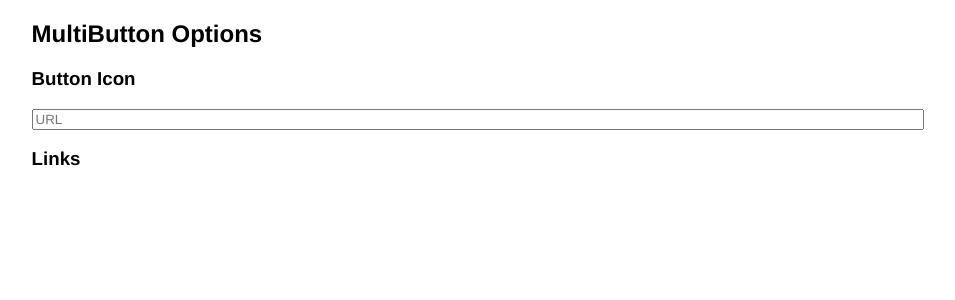
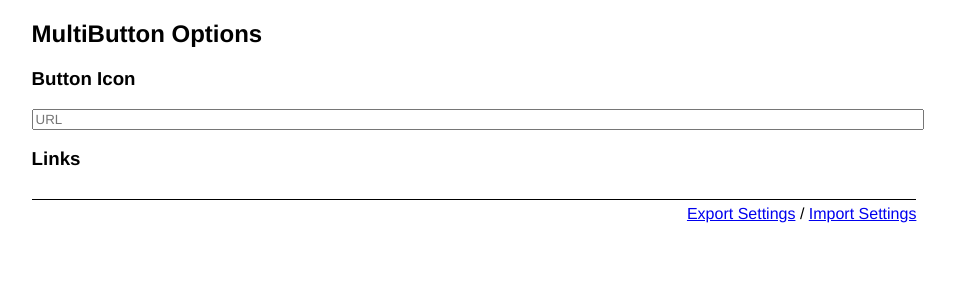
Before and after one commit to GChristensen/multibutton, a Jekyll site: the page addon/ui/options.html, which Jekyll copies as it is, in a window 1280 px wide. Shown: the top 300 px of the page, without its empty margins (166-1121 px from the left). Built offline with Jekyll 4.4.1, drawn with Linux system fonts in a browser that asks for light colours; some of the changed lines change nothing that is shown.

Commit message:
added settings import/export

```diff
--- a/addon/ui/options.css
+++ b/addon/ui/options.css
@@ -40,7 +40,7 @@
 }
 
 .threshold-text {
-    width: 180px;
+    width: 120px;
 }
 
 .link-move-up, .link-move-down, .link-remove, .link-add {
@@ -54,3 +54,7 @@
     padding-top: 5px;
     border-top: 1px solid black;
 }
+
+#import-settings-file-picker {
+    display: none;
+}
--- a/addon/ui/options.html
+++ b/addon/ui/options.html
@@ -17,7 +17,11 @@
         <input id="button-icon-url" type="text" placeholder="URL"/>
         <h3>Links</h3>
         <table id="links"></table>
-        <!--div id="after-links"><a id="help" href="#" target="_blank"></a></div-->
+        <div id="after-links">
+            <a id="export-settings" href="#">Export Settings</a>
+            / <a id="import-settings" href="#">Import Settings</a>
+            <input type="file" id="import-settings-file-picker"/>
+        </div>
     </div>
 
     <template id="link-row-template">
@@ -25,7 +29,7 @@
             <td><input type="checkbox" class="enable-check" title="Enabled"/></td>
             <td class="link-title"><input type="text" class="title-text" placeholder="Title" value=""/></td>
             <td class="link-url"><div><input type="text" class="url-text" placeholder="URL" value=""/></div></td>
-            <td class="link-threshold"><input type="text" class="threshold-text" placeholder="Time Threshold, e.g.: >15:00" value=""/></td>
+            <td class="link-threshold"><input type="text" class="threshold-text" placeholder="Time, e.g.: >15:00" value=""/></td>
             <td class="link-controls"><!--
                 --><span class="link-move-down" title="Movie Down">&#x25BC;</span><!--
                 --><span class="link-move-up" title="Movie Up">&#x25B2;</span><!--
--- a/addon/ui/options.js
+++ b/addon/ui/options.js
@@ -35,6 +35,10 @@ async function initPage() {
     linksTable.on("click", ".link-move-down", e => {
         moveDownLink($(e.target).closest("tr.link"));
     });
+
+    $("#export-settings").on("click", exportSettings);
+    $("#import-settings").on("click", importSettings);
+    $("#import-settings-file-picker").on("change", readSettingsFile);
 }
 
 function changeIcon() {
@@ -59,10 +63,10 @@ function addLink(options, sibling) {
     $(".url-text", linkTR).val(options.url || "");
     $(".threshold-text", linkTR).val(options.threshold || "");
 
-    $(".enable-check", linkTR).on("change", saveOptions);
-    $(".title-text", linkTR).on("blur", saveOptions);
-    $(".url-text", linkTR).on("blur", saveOptions);
-    $(".threshold-text", linkTR).on("blur", saveOptions);
+    $(".enable-check", linkTR).on("change", saveSettings);
+    $(".title-text", linkTR).on("blur", saveSettings);
+    $(".url-text", linkTR).on("blur", saveSettings);
+    $(".threshold-text", linkTR).on("blur", saveSettings);
 }
 
 function addNewLink(sibling) {
@@ -78,7 +82,7 @@ function removeLink(object) {
     const title = $(".title-text", object).val();
     if (confirm(`Do you really want to remove "${title}"`)) {
         object.remove();
-        saveOptions();
+        saveSettings();
 
         if (!$("tr.link").length)
             addNewLink();
@@ -104,7 +108,7 @@ function moveUpLink(object) {
 
     if (prev.length) {
         exchangeLinks(object, prev);
-        saveOptions();
+        saveSettings();
     }
 }
 
@@ -113,7 +117,7 @@ function moveDownLink(object) {
 
     if (next.length) {
         exchangeLinks(object, next);
-        saveOptions();
+        saveSettings();
     }
 }
 
@@ -143,7 +147,7 @@ function exchangeLinks(object, other) {
     $(".threshold-text", other).val(threshold);
 }
 
-async function saveOptions() {
+async function saveSettings() {
     await settings.load();
 
     await settings.buttonIconURL($("#button-icon-url").val());
@@ -154,3 +158,51 @@ async function saveOptions() {
 
     await contextMenu.create();
 }
+
+async function exportSettings(e) {
+    e.preventDefault();
+
+    let exported = {};
+    exported.addon = "MultiButton";
+    exported.version = browser.runtime.getManifest().version;
+
+    exported.settings = await browser.storage.local.get() || {};
+
+    // download link
+    let file = new Blob([JSON.stringify(exported, null, 2)], {type: "application/json"});
+    let url = URL.createObjectURL(file);
+    let filename = "multibutton-settings.json";
+
+    let download = await browser.downloads.download({url: url, filename: filename, saveAs: true});
+
+    let download_listener = delta => {
+        if (delta.id === download && delta.state && delta.state.current === "complete") {
+            browser.downloads.onChanged.removeListener(download_listener);
+            URL.revokeObjectURL(url);
+        }
+    };
+    browser.downloads.onChanged.addListener(download_listener);
+}
+
+async function importSettings(e) {
+    e.preventDefault();
+
+    $("#import-settings-file-picker").click();
+}
+
+async function readSettingsFile(e) {
+    let reader = new FileReader();
+    reader.onload = async function(re) {
+        let imported = JSON.parse(re.target.result);
+
+        if (imported.addon !== "MultiButton") {
+            showNotification("Export format is not supported.");
+            return;
+        }
+
+        await browser.storage.local.set(imported.settings);
+
+        chrome.runtime.reload();
+    };
+    reader.readAsText(e.target.files[0]);
+}
```
Also changed, not shown: addon/manifest.json, addon/ui/icons/logo.svg.
